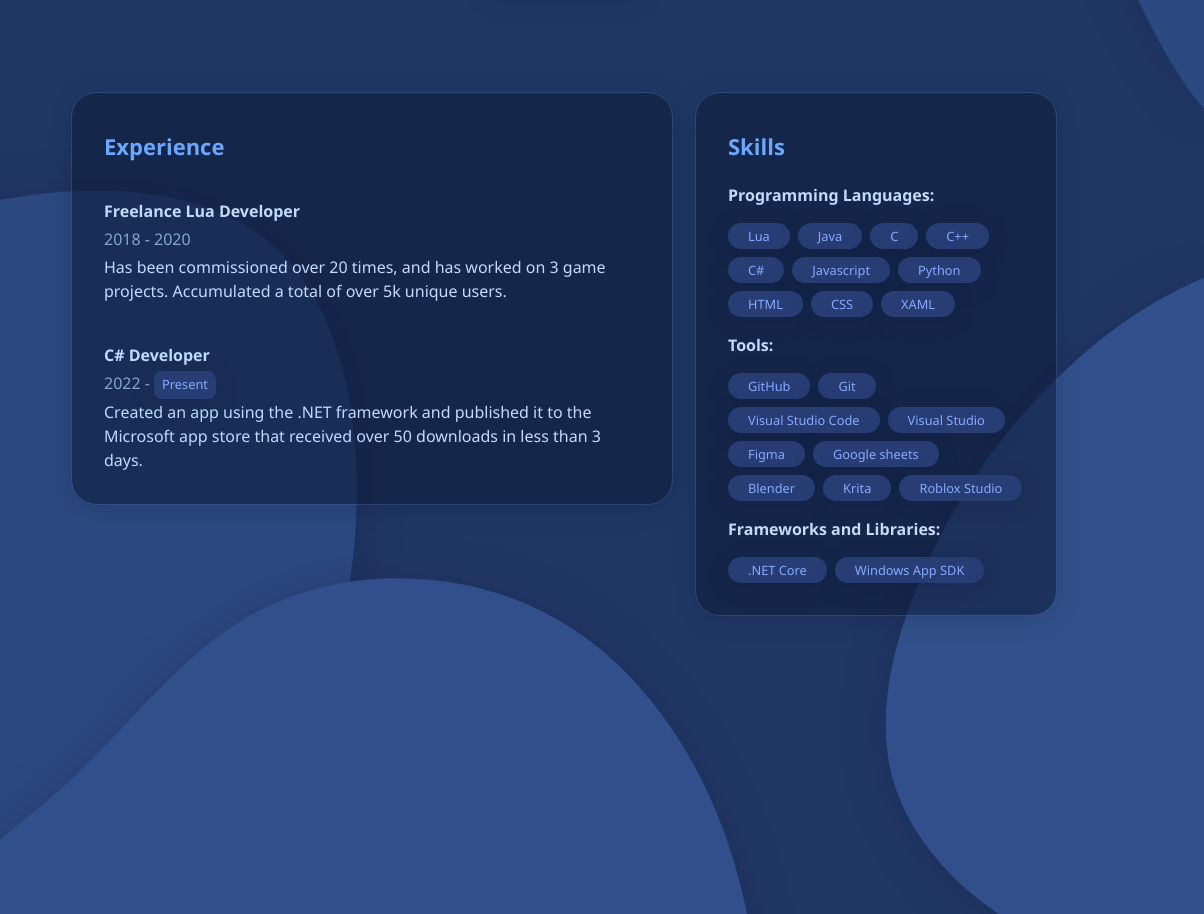
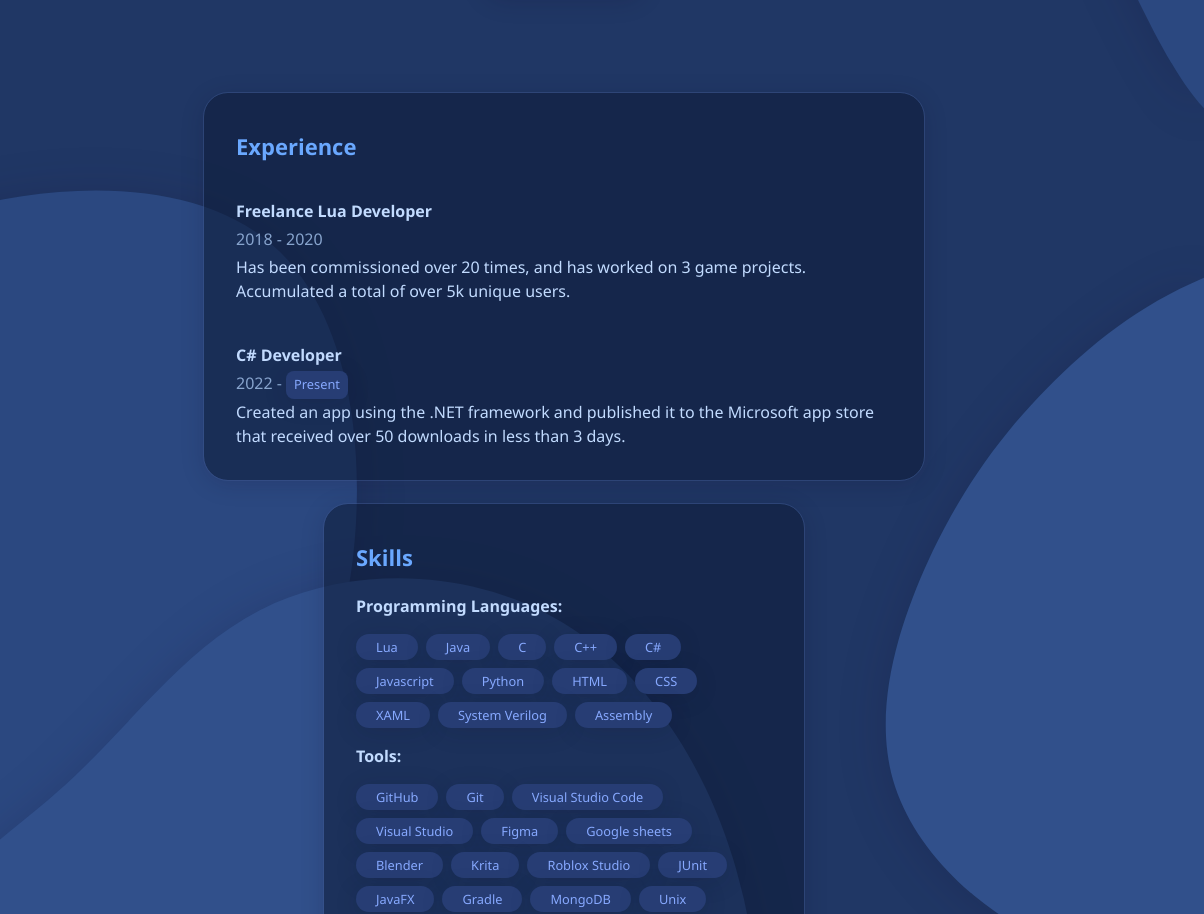
Before and after one commit to dfchang149/dfchang149.github.io, a plain HTML site: page resumePage.html in a window 1280 px wide. Shown: the part 378-1292 px from the top of the page, 76-1280 px from the left. Drawn offline with Linux system fonts and the light colour scheme.

Commit message:
Updated resume information and added LinkedIn to contacts

```diff
--- a/resumePage.html
+++ b/resumePage.html
@@ -144,6 +144,8 @@
                                 <div class="badge2"> HTML </div>
                                 <div class="badge2"> CSS </div>
                                 <div class="badge2"> XAML </div>
+                                <div class="badge2"> System Verilog </div>
+                                <div class="badge2"> Assembly </div>
                             </div>
                         </div>
                         <div>
@@ -160,6 +162,11 @@
                                 <div class="badge2"> Blender </div>
                                 <div class="badge2"> Krita </div>
                                 <div class="badge2"> Roblox Studio </div>
+                                <div class="badge2"> JUnit </div>
+                                <div class="badge2"> JavaFX </div>
+                                <div class="badge2"> Gradle </div>
+                                <div class="badge2"> MongoDB </div>
+                                <div class="badge2"> Unix </div>
                             </div>
                         </div>
                         <div>
--- a/stylesheet.css
+++ b/stylesheet.css
@@ -478,11 +478,11 @@ a:active {
 }
 
 .experienceContainer {
-    max-width: 600px;
+    max-width: 720px;
 }
 
 .skillsContainer {
-    max-width: 360px;
+    max-width: 480px;
 }
 
 
```
Also changed, not shown: index.html (+4 -0 lines), 1 other file.
